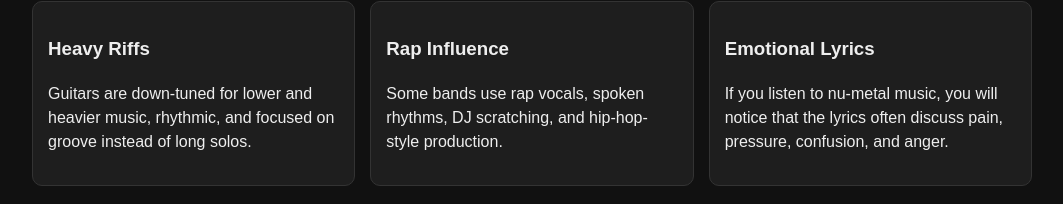
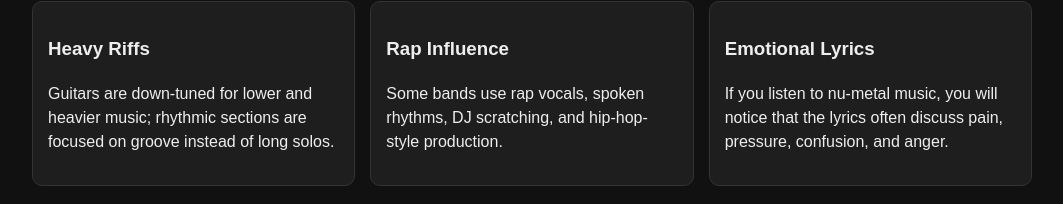
Before and after one commit to adriel4life/adriel4life.github.io, a plain HTML site: page guide.html in a window 1280 px wide. Shown: the part 816-1020 px from the top of the page, without its empty margins (108-1171 px from the left). Drawn offline with Linux system fonts and the light colour scheme.

Commit message:
Update guide.html

```diff
--- a/guide.html
+++ b/guide.html
@@ -40,7 +40,7 @@
       <div class="card-grid">
         <article class="card">
           <h3>Heavy Riffs</h3>
-          <p>Guitars are down-tuned for lower and heavier music, rhythmic, and focused on groove instead of long solos.</p>
+          <p>Guitars are down-tuned for lower and heavier music; rhythmic sections are focused on groove instead of long solos.</p>
         </article>
         <article class="card">
           <h3>Rap Influence</h3>
```
